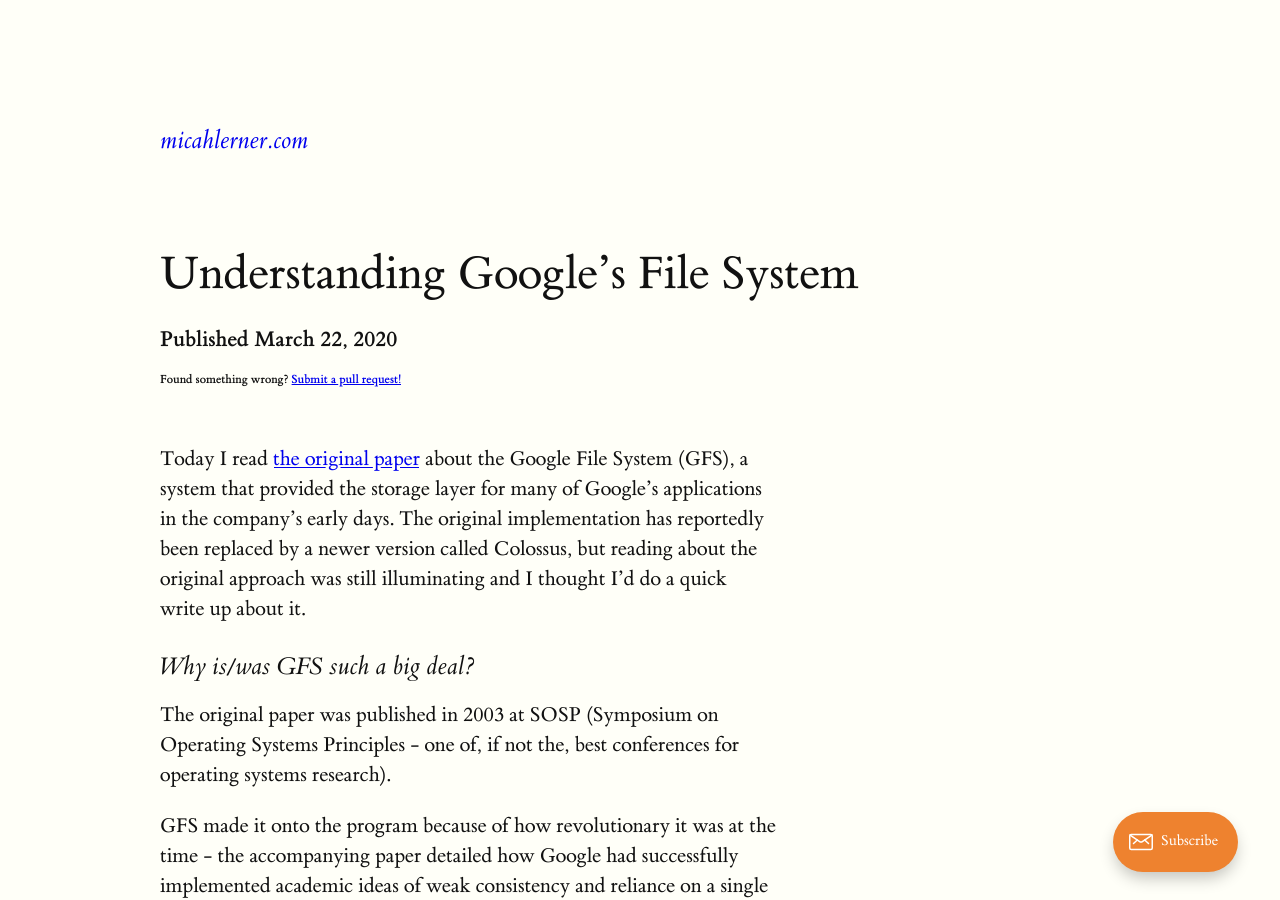
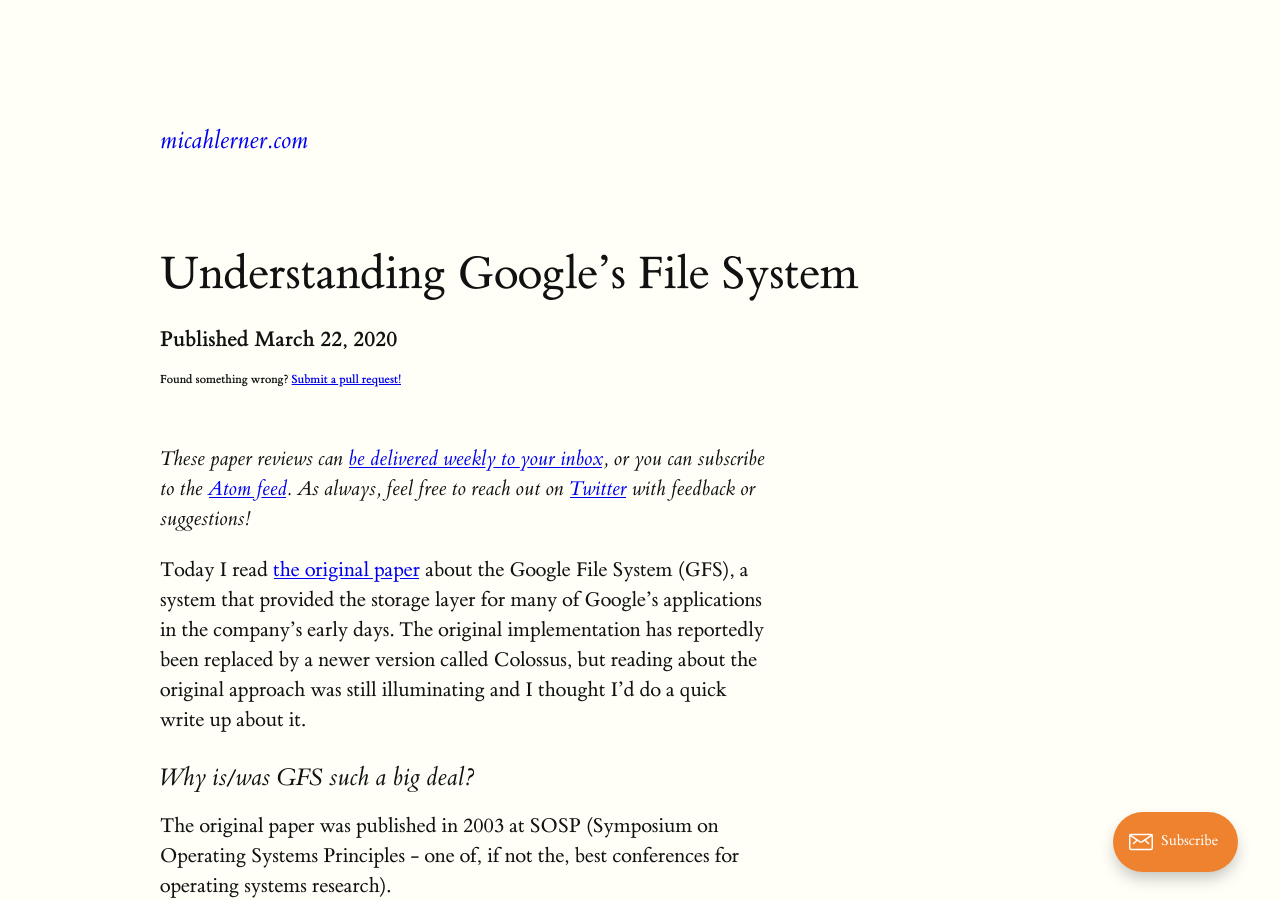
Before and after one commit to mlerner/mlerner.github.io, a Jekyll site: the page built from _posts/2020-03-22-understanding-googles-file-system.md, in a window 1280 px wide and 900 px high. Built offline with Jekyll 4.4.1, drawn with Linux system fonts in a browser that asks for light colours.

Commit message:
Update gfs

```diff
--- a/_posts/2020-03-22-understanding-googles-file-system.md
+++ b/_posts/2020-03-22-understanding-googles-file-system.md
@@ -2,6 +2,7 @@
 layout: post
 title: "Understanding Google&#8217;s File System"
 tags: ["Distributed Systems"]
+intro: These paper reviews can [be delivered weekly to your inbox](https://newsletter.micahlerner.com/), or you can subscribe to the [Atom feed](https://www.micahlerner.com/feed.xml). As always, feel free to reach out on [Twitter](https://twitter.com/micahlerner) with feedback or suggestions!
 ---
 
 Today I read [the original paper](http://static.googleusercontent.com/media/research.google.com/en//archive/gfs-sosp2003.pdf) about the Google File System (GFS), a system that provided the storage layer for many of Google's applications in the company's early days. The original implementation has reportedly been replaced by a newer version called Colossus, but reading about the original approach was still illuminating and I thought I'd do a quick write up about it.
```
